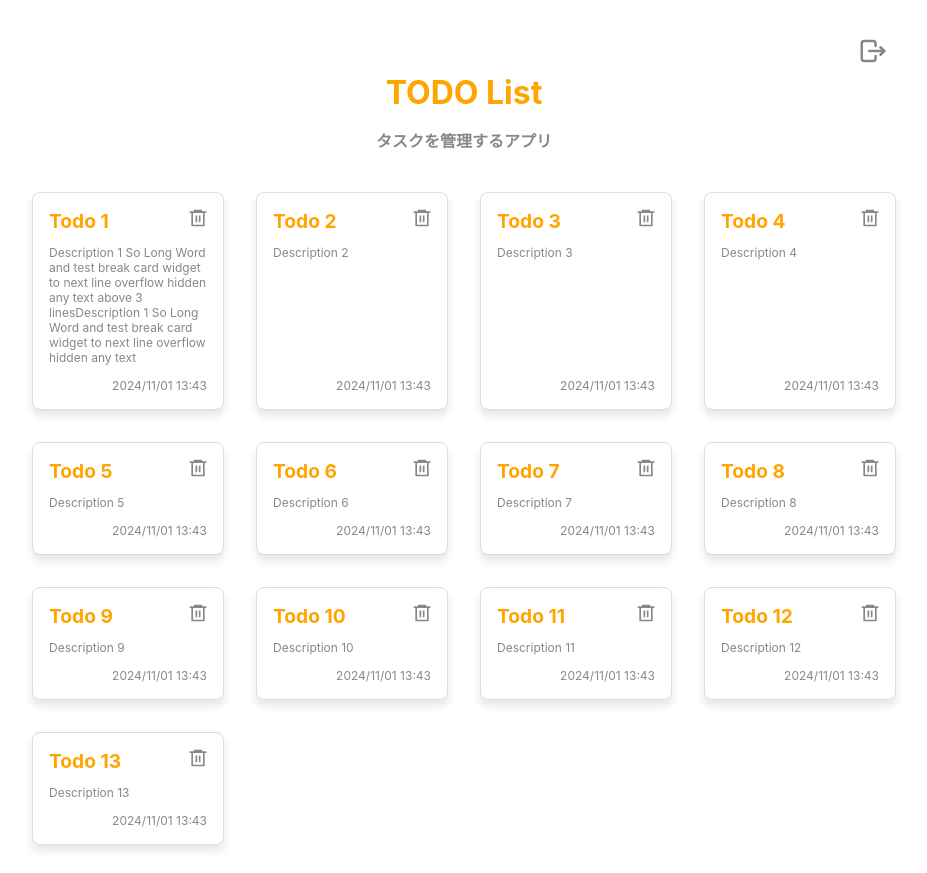
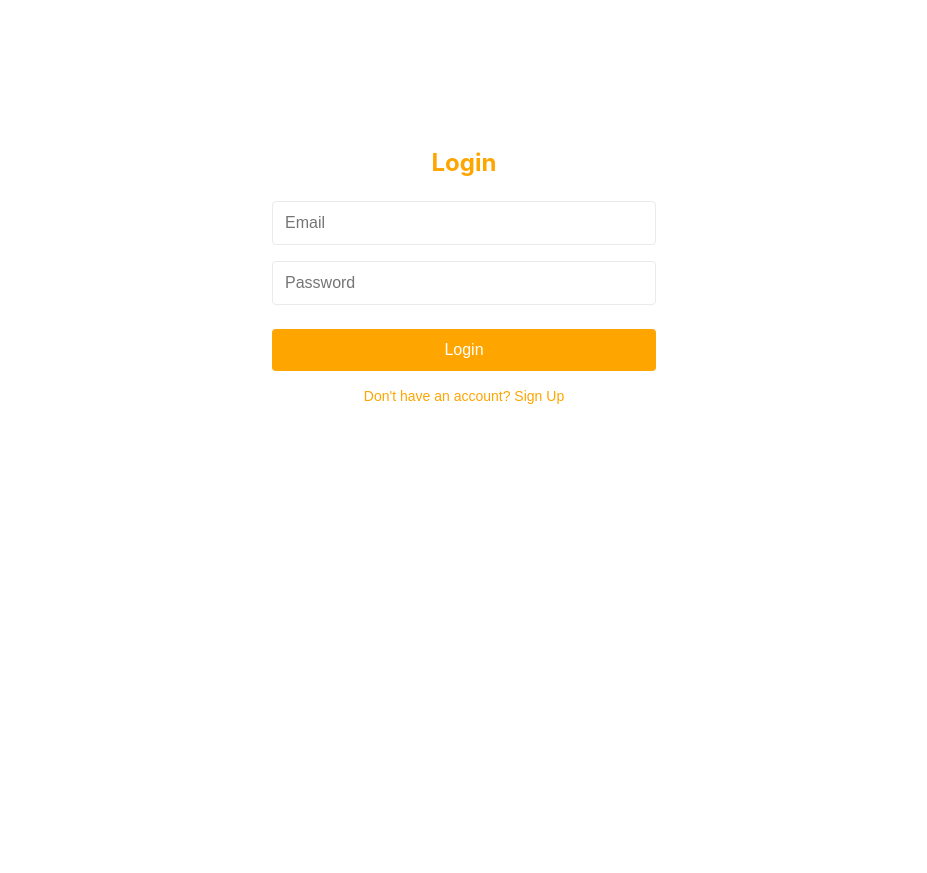
Before and after one commit to kolbe-ryo/react_todo_app, a React (Create React App) app: page /login in a window 1280 px wide. Shown: the whole page, without its empty margins (176-1103 px from the left). After the commit the page ends 800 px from the top, so only its background shows below. Built offline with nearby package versions, Linux system fonts and the light colour scheme.

Commit message:
setting route path

```diff
--- a/src/App.tsx
+++ b/src/App.tsx
@@ -1,9 +1,16 @@
+import { Routes, Route } from "react-router-dom";
 import TodoListPage from './presentation/pages/todo-list-page/todo-list-page';
-import Authentication from './presentation/pages/authentication/authentication';
+import AuthenticationPage from './presentation/pages/authentication/authentication';
 
 function App() {
-  // return Authentication();
-  return TodoListPage();
+  return (
+  <div>
+    <Routes>
+      <Route path="/" element={<TodoListPage />} />
+      <Route path="/login" element={<AuthenticationPage />} />
+    </Routes>
+  </div>
+  )
 }
 
 export default App;
--- a/src/index.tsx
+++ b/src/index.tsx
@@ -1,5 +1,6 @@
 import React from 'react';
 import ReactDOM from 'react-dom/client';
+import { BrowserRouter } from 'react-router-dom';
 import './index.css';
 import App from './App';
 import reportWebVitals from './reportWebVitals';
@@ -9,11 +10,11 @@ const root = ReactDOM.createRoot(
 );
 root.render(
   <React.StrictMode>
-    <App />
+    <BrowserRouter>
+      <App />
+    </BrowserRouter>
   </React.StrictMode>
 );
 
-// If you want to start measuring performance in your app, pass a function
-// to log results (for example: reportWebVitals(console.log))
-// or send to an analytics endpoint. Learn more: https://bit.ly/CRA-vitals
+// TODO: 必要なら対応する
 reportWebVitals();
--- a/src/presentation/pages/authentication/authentication.tsx
+++ b/src/presentation/pages/authentication/authentication.tsx
@@ -1,7 +1,7 @@
 import React, { useState } from 'react';
 import styles from './authentication.module.css';
 
-export const AuthForm = () => {
+export const AuthenticationPage = () => {
   const [isLogin, setIsLogin] = useState(true);
 
   const toggleForm = () => {
@@ -35,4 +35,4 @@ export const AuthForm = () => {
   );
 };
 
-export default AuthForm;
+export default AuthenticationPage;
```
